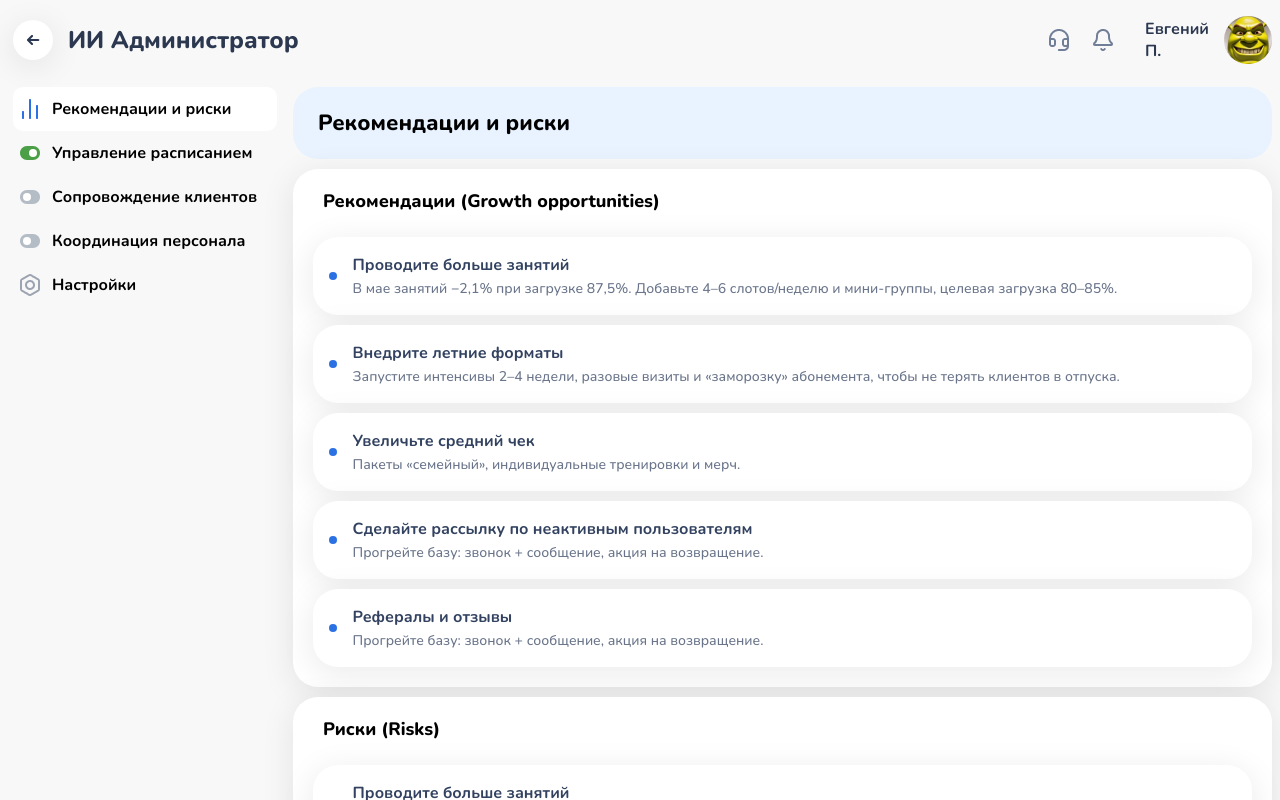
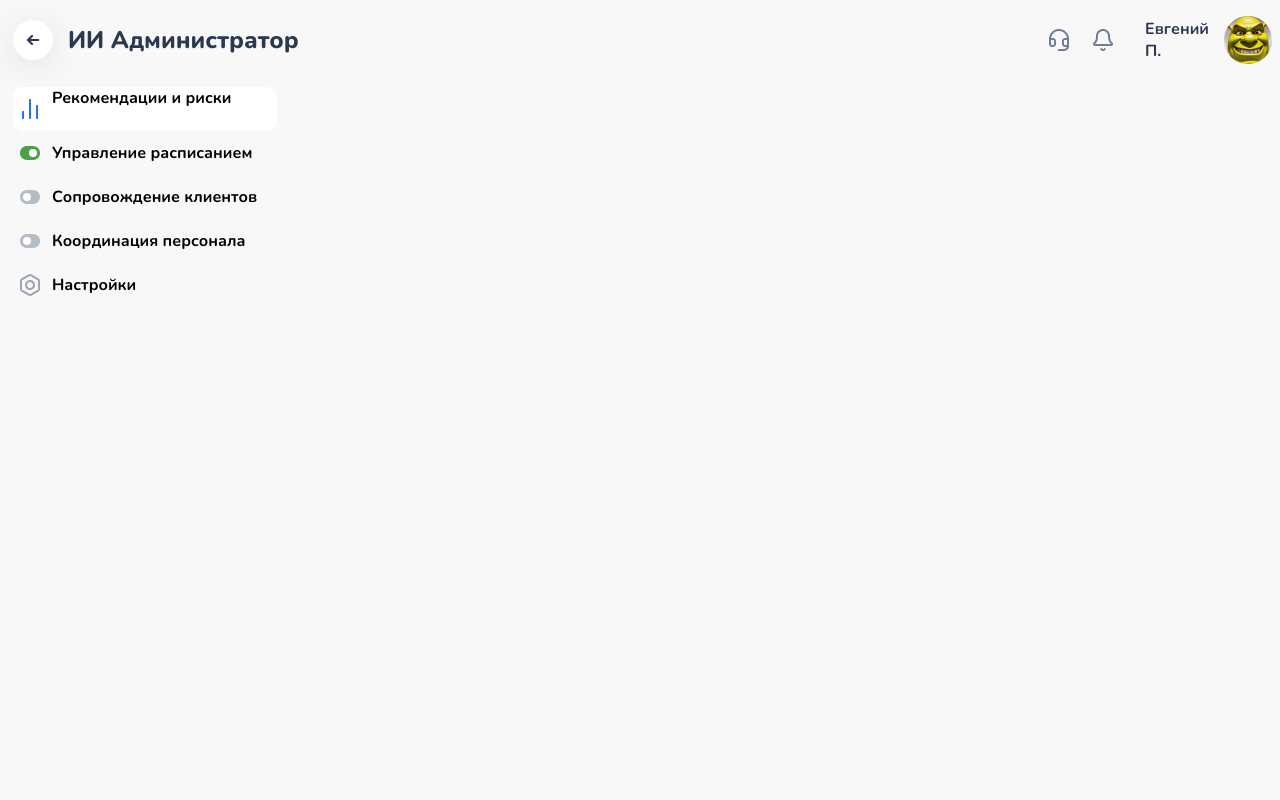
Before and after one commit to NeroBirdy/SmartAdminAI, a Nuxt app: page / in a window 1280 px wide. Shown: the top 800 px of the page. Built offline with nearby package versions, Linux system fonts and the light colour scheme.

Commit message:
изменение архетиктуры(то что просил Женя)

```diff
--- a/app/app.vue
+++ b/app/app.vue
@@ -1,37 +1,8 @@
 <template>
-  <div class="main">
-    <Header />
+  <NuxtPage />
+  <!-- <div class="main">
+
     <div class="content">
-      <div class="side-bar">
-        <div class="category" :class="{ 'selected-category': selectedCategory == 'risks' }"
-          @click="selectCategory('risks')">
-          <img src="./assets/icons/chart.png" alt="">
-          <p class="header-sm">Рекомендации и риски</p>
-        </div>
-        <div class="category" :class="{ 'selected-category': selectedCategory == 'shredule' }"
-          @click="selectCategory('shredule')">
-          <img class="toggle" :class="toggles['shredule'] ? 'on' : 'off'" :src="getIcon('shredule', 0)"
-            @click.stop="toggleIcon('shredule')" alt="">
-          <p class="header-sm">Управление расписанием</p>
-        </div>
-        <div class="category" :class="{ 'selected-category': selectedCategory == 'clients' }"
-          @click="selectCategory('clients')">
-          <img class="toggle" :class="toggles['clients'] ? 'on' : 'off'" :src="getIcon('clients', 0)"
-            @click.stop="toggleIcon('clients')" alt="">
-          <p class="header-sm">Сопровождение клиентов</p>
-        </div>
-        <div class="category" :class="{ 'selected-category': selectedCategory == 'staff' }"
-          @click="selectCategory('staff')">
-          <img class="toggle" :class="toggles['staff'] ? 'on' : 'off'" :src="getIcon('staff', 0)"
-            @click.stop="toggleIcon('staff')" alt="">
-          <p class="header-sm">Координация персонала</p>
-        </div>
-        <div class="category" :class="{ 'selected-category': selectedCategory == 'settings' }"
-          @click="selectCategory('settings')">
-          <img src="./assets/icons/bolt.png" alt="">
-          <p class="header-sm">Настройки</p>
-        </div>
-      </div>
       <div class="center">
         <div class="title">
           <div class="title-left">
@@ -49,47 +20,5 @@
         <Settings v-if="selectedCategory == 'settings'" />
       </div>
     </div>
-  </div>
+  </div> -->
 </template>
-
-<script setup>
-import toggleLeft from './assets/icons/toggle_left.svg'
-import toggleRight from './assets/icons/toggle_right.svg'
-import toggleOff from './assets/icons/toggle_off.svg'
-import toggleOn from './assets/icons/toggle_on.svg'
-
-const selectedCategory = ref("risks");
-const toggles = ref({ 'shredule': 1, 'clients': 0, 'staff': 0 });
-
-const categories = {
-  'risks': 'Рекомендации и риски',
-  'shredule': 'Управление расписанием',
-  'clients': 'Сопровождение клиентов',
-  'staff': 'Координация персонала',
-  'settings': 'Настройки'
-};
-
-const selectCategory = (category) => {
-  selectedCategory.value = category;
-};
-
-const toggleIcon = (number) => {
-  toggles.value[number] = !toggles.value[number];
-};
-
-const getIcon = (number, block) => {
-  if (block == 0) {
-    if (toggles.value[number]) {
-      return toggleRight;
-    }
-    return toggleLeft;
-  }
-  else {
-    if (toggles.value[number]) {
-      return toggleOn;
-    }
-    return toggleOff;
-  }
-};
-
-</script>
--- a/app/assets/css/main.css
+++ b/app/assets/css/main.css
@@ -94,14 +94,6 @@ body {
   flex-direction: row;
 }
 
-.side-bar {
-  display: flex;
-  flex-direction: column;
-  width: 264px;
-  margin-right: 16px;
-  margin-left: 5px;
-}
-
 .btn-submit {
   color: white;
   background-color: #2C71E4;
@@ -110,35 +102,6 @@ body {
   border-radius: 20px;
   border: none;
   margin-right: 15px;
-}
-
-
-.category {
-  display: flex;
-  flex-direction: row;
-  border-radius: 10px;
-  height: 44px;
-  z-index: 1;
-  width: 264px;
-}
-
-.selected-category {
-  background-color: white;
-}
-
-.category img {
-  margin: auto;
-  margin-left: 5px;
-  margin-right: 10px;
-  height: 24px;
-  width: 24px;
-  z-index: 2;
-}
-
-.category p {
-  margin: auto;
-  margin-right: 0;
-  margin-left: 0;
 }
 
 .title {
--- a/app/components/Header.vue
+++ b/app/layouts/header.vue
@@ -5,6 +5,7 @@
             </button>
             <h1 class="header-xl header-text">ИИ Администратор</h1>
         </div>
+
         <div class="rightSide">
             <img class="icon" src="../assets/icons/headset.png" alt="">
             <img class="icon icon-bell" src="../assets/icons/bell.png" alt="">
--- /dev/null
+++ b/app/layouts/side-bar.vue
@@ -0,0 +1,119 @@
+<template>
+  <div class="side-bar">
+    <div class="category" :class="{ 'selected-category': selectedCategory == 'risks' }"
+      @click="selectCategory('risks')">
+      <img src="../assets/icons/chart.png" alt="">
+      <NuxtLink class="header-sm">Рекомендации и риски</NuxtLink>
+    </div>
+    <div class="category" :class="{ 'selected-category': selectedCategory == 'shredule' }"
+      @click="selectCategory('shredule')">
+      <img class="toggle" :class="toggles['shredule'] ? 'on' : 'off'" :src="getIcon('shredule', 0)"
+        @click.stop="toggleIcon('shredule')" alt="">
+      <p class="header-sm">Управление расписанием</p>
+    </div>
+    <div class="category" :class="{ 'selected-category': selectedCategory == 'clients' }"
+      @click="selectCategory('clients')">
+      <img class="toggle" :class="toggles['clients'] ? 'on' : 'off'" :src="getIcon('clients', 0)"
+        @click.stop="toggleIcon('clients')" alt="">
+      <p class="header-sm">Сопровождение клиентов</p>
+    </div>
+    <div class="category" :class="{ 'selected-category': selectedCategory == 'staff' }"
+      @click="selectCategory('staff')">
+      <img class="toggle" :class="toggles['staff'] ? 'on' : 'off'" :src="getIcon('staff', 0)"
+        @click.stop="toggleIcon('staff')" alt="">
+      <p class="header-sm">Координация персонала</p>
+    </div>
+    <div class="category" :class="{ 'selected-category': selectedCategory == 'settings' }"
+      @click="selectCategory('settings')">
+      <img src="../assets/icons/bolt.png" alt="">
+      <p class="header-sm">Настройки</p>
+    </div>
+  </div>
+</template>
+
+<script setup>
+import toggleLeft from '../assets/icons/toggle_left.svg'
+import toggleRight from '../assets/icons/toggle_right.svg'
+import toggleOff from '../assets/icons/toggle_off.svg'
+import toggleOn from '../assets/icons/toggle_on.svg'
+
+const route = useRoute()
+
+const selectedCategory = computed(() => {
+  const path = route.path.split('/')[1] || 'risks'
+  return path
+});
+
+const toggles = ref({ 'shredule': 1, 'clients': 0, 'staff': 0 });
+
+const categories = {
+  'risks': 'Рекомендации и риски',
+  'shredule': 'Управление расписанием',
+  'clients': 'Сопровождение клиентов',
+  'staff': 'Координация персонала',
+  'settings': 'Настройки'
+};
+
+const selectCategory = (category) => {
+  selectedCategory.value = category;
+  navigateTo(`/${category}`);
+};
+
+const toggleIcon = (number) => {
+  toggles.value[number] = !toggles.value[number];
+};
+
+const getIcon = (number, block) => {
+  if (block == 0) {
+    if (toggles.value[number]) {
+      return toggleRight;
+    }
+    return toggleLeft;
+  }
+  else {
+    if (toggles.value[number]) {
+      return toggleOn;
+    }
+    return toggleOff;
+  }
+};
+
+</script>
+
+<style scoped>
+.side-bar {
+  display: flex;
+  flex-direction: column;
+  width: 264px;
+  margin-right: 16px;
+  margin-left: 5px;
+}
+
+.category {
+  display: flex;
+  flex-direction: row;
+  border-radius: 10px;
+  height: 44px;
+  z-index: 1;
+  width: 264px;
+}
+
+.selected-category {
+  background-color: white;
+}
+
+.category img {
+  margin: auto;
+  margin-left: 5px;
+  margin-right: 10px;
+  height: 24px;
+  width: 24px;
+  z-index: 2;
+}
+
+.category p {
+  margin: auto;
+  margin-right: 0;
+  margin-left: 0;
+}
+</style>
--- /dev/null
+++ b/app/pages/clients.vue
@@ -0,0 +1,19 @@
+<template>
+    <div class="main">
+        <NuxtLayout name="header">
+        </NuxtLayout>
+        <div class="content">
+            <NuxtLayout name="side-bar">
+            </NuxtLayout>
+            <div class="center">
+                <div class="title">
+                    <div class="title-left">
+                        <h1 class="header-lg title-text">Сопровождение клиентов</h1>
+                    </div>
+                </div>
+                <Clients />
+            </div>
+        </div>
+    </div>
+
+</template>
--- /dev/null
+++ b/app/pages/index.vue
@@ -0,0 +1,13 @@
+<template>
+    <div class="main">
+        <NuxtLayout name="header">
+        </NuxtLayout>
+        <div class="content">
+            <NuxtLayout name="side-bar">
+            </NuxtLayout>
+        </div>
+    </div>
+</template>
+
+<script setup>
+</script>
--- /dev/null
+++ b/app/pages/risks.vue
@@ -0,0 +1,19 @@
+<template>
+    <div class="main">
+        <NuxtLayout name="header">
+        </NuxtLayout>
+        <div class="content">
+            <NuxtLayout name="side-bar">
+            </NuxtLayout>
+            <div class="center">
+                <div class="title">
+                    <div class="title-left">
+                        <h1 class="header-lg title-text">Рекомендации и риски </h1>
+                    </div>
+                </div>
+                <Risks />
+            </div>
+        </div>
+    </div>
+
+</template>
--- /dev/null
+++ b/app/pages/settings.vue
@@ -0,0 +1,19 @@
+<template>
+    <div class="main">
+        <NuxtLayout name="header">
+        </NuxtLayout>
+        <div class="content">
+            <NuxtLayout name="side-bar">
+            </NuxtLayout>
+            <div class="center">
+                <div class="title">
+                    <div class="title-left">
+                        <h1 class="header-lg title-text">Настройки</h1>
+                    </div>
+                </div>
+                <Settings />
+            </div>
+        </div>
+    </div>
+
+</template>
--- /dev/null
+++ b/app/pages/shredule.vue
@@ -0,0 +1,19 @@
+<template>
+    <div class="main">
+        <NuxtLayout name="header">
+        </NuxtLayout>
+        <div class="content">
+            <NuxtLayout name="side-bar">
+            </NuxtLayout>
+            <div class="center">
+                <div class="title">
+                    <div class="title-left">
+                        <h1 class="header-lg title-text">Управление расписанием</h1>
+                    </div>
+                </div>
+                <Shredule />
+            </div>
+        </div>
+    </div>
+
+</template>
--- /dev/null
+++ b/app/pages/staff.vue
@@ -0,0 +1,19 @@
+<template>
+    <div class="main">
+        <NuxtLayout name="header">
+        </NuxtLayout>
+        <div class="content">
+            <NuxtLayout name="side-bar">
+            </NuxtLayout>
+            <div class="center">
+                <div class="title">
+                    <div class="title-left">
+                        <h1 class="header-lg title-text">Координация персонала</h1>
+                    </div>
+                </div>
+                <Staff />
+            </div>
+        </div>
+    </div>
+
+</template>
```
